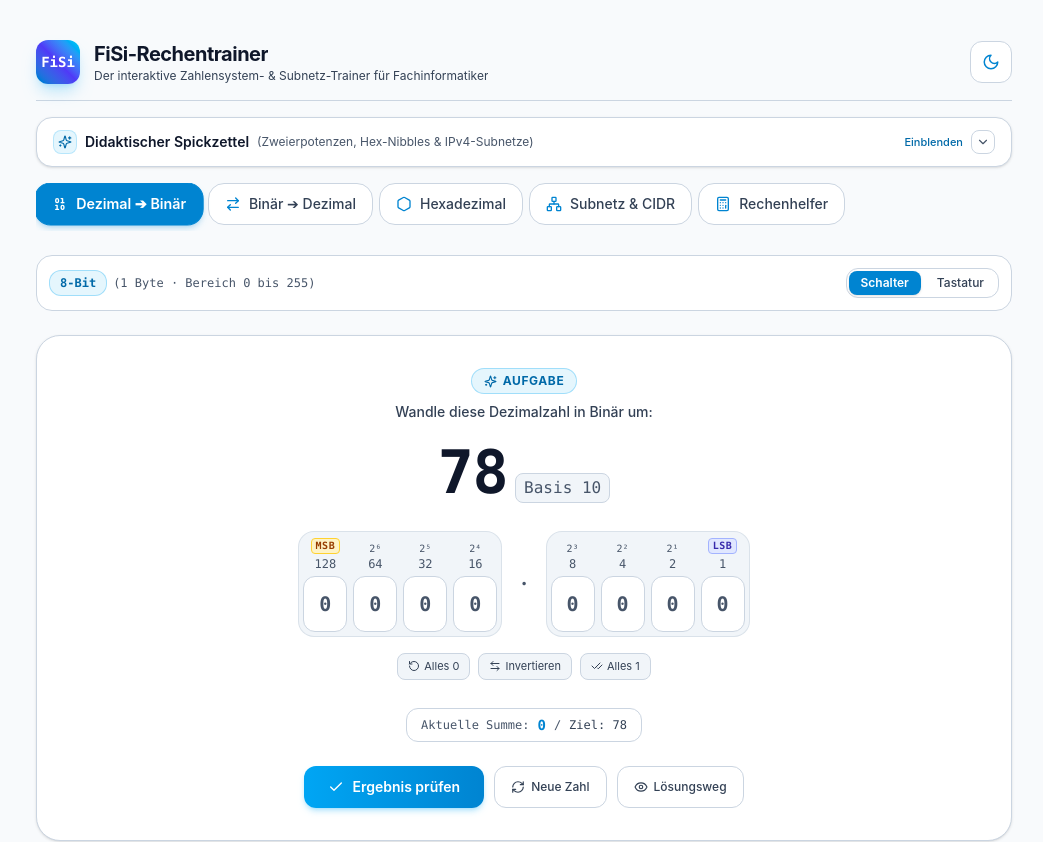
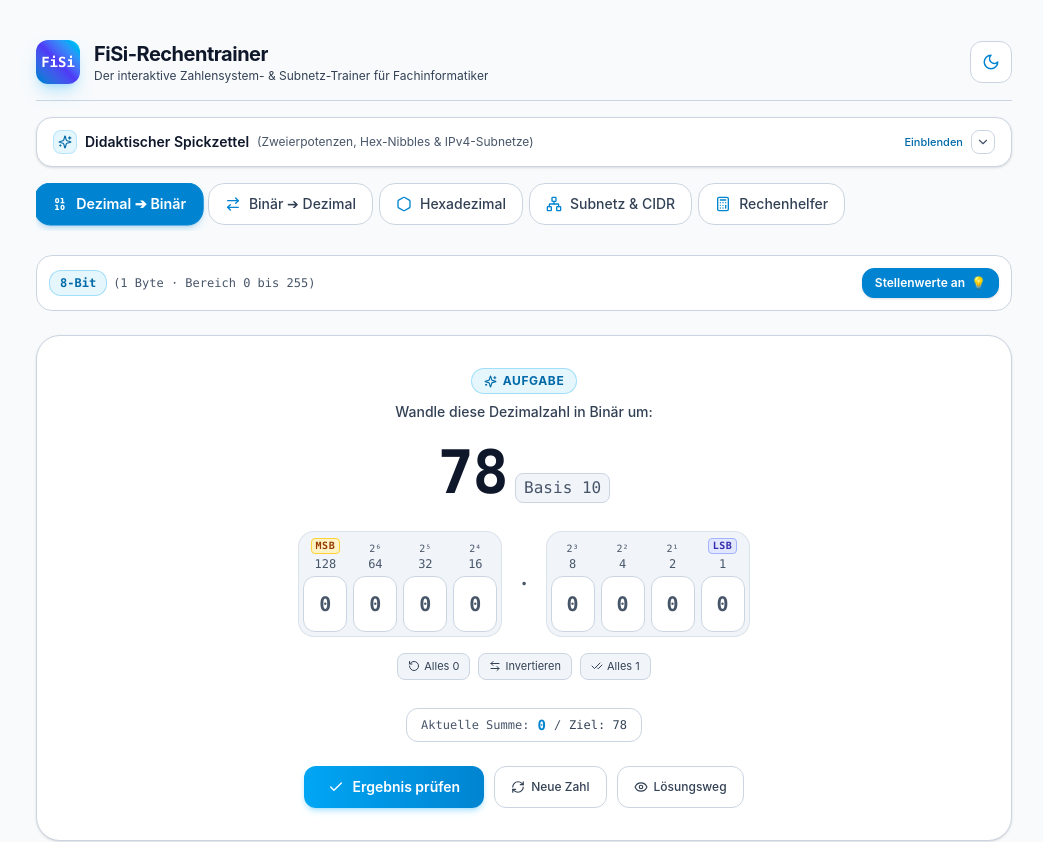
Before and after one commit to osnahub/fisi-rechentrainer, a Next.js app: page / in a window 1280 px wide. Shown: the top 842 px of the page, without its empty margins (116-1159 px from the left). Built offline with nearby package versions, Linux system fonts and the light colour scheme.

Commit message:
feat(dectobin): replace keyboard toggle with powers toggle (default on)

```diff
--- a/src/components/modules/DecToBinModule.tsx
+++ b/src/components/modules/DecToBinModule.tsx
@@ -18,10 +18,9 @@ export function DecToBinModule({
   onStreakUpdate,
 }: DecToBinModuleProps) {
   const bitRange = 8;
-  const [inputMode, setInputMode] = useState<"buttons" | "text">("buttons");
+  const [showPowersHelper, setShowPowersHelper] = useState<boolean>(true);
   const [targetDec, setTargetDec] = useState<number>(0);
   const [bits, setBits] = useState<number[]>(new Array(8).fill(0));
-  const [textInput, setTextInput] = useState<string>("");
   const [feedback, setFeedback] = useState<{ isCorrect: boolean; message: string } | null>(null);
   const [showSolution, setShowSolution] = useState<boolean>(false);
   const [solutionSteps, setSolutionSteps] = useState<StellenwertStep[]>([]);
@@ -33,7 +32,6 @@ export function DecToBinModule({
 
     setTargetDec(nextVal);
     setBits(new Array(8).fill(0));
-    setTextInput("");
     setFeedback(null);
     setShowSolution(false);
     setSolutionSteps([]);
@@ -49,13 +47,7 @@ export function DecToBinModule({
   );
 
   const checkAnswer = () => {
-    let userBinary = "";
-    if (inputMode === "buttons") {
-      userBinary = bits.join("");
-    } else {
-      userBinary = textInput.replace(/\s+/g, "").padStart(bitRange, "0");
-    }
-
+    const userBinary = bits.join("");
     const targetBinary = Conversions.decToBin(targetDec, bitRange);
     const isCorrect = userBinary === targetBinary;
 
@@ -86,7 +78,7 @@ export function DecToBinModule({
 
   return (
     <div className="space-y-4 sm:space-y-6">
-      {/* Steuerungsleiste: Eingabemodus */}
+      {/* Steuerungsleiste: Stellenwerte an/aus */}
       <div className="flex items-center justify-between gap-2.5 p-2.5 sm:p-3 rounded-2xl bg-[var(--bg-surface)] border border-[var(--border-color)]">
         <div className="flex items-center gap-1.5 text-xs font-mono font-medium text-[var(--text-secondary)]">
           <span className="px-2.5 py-1 rounded-xl bg-sky-500/10 border border-sky-500/30 text-sky-700 dark:text-sky-300 font-bold">
@@ -97,28 +89,17 @@ export function DecToBinModule({
           </span>
         </div>
 
-        <div className="flex items-center gap-1 p-0.5 rounded-xl bg-[var(--bg-input)] border border-[var(--border-color)]">
         <button
-            onClick={() => setInputMode("buttons")}
-            className={`text-xs px-3 py-1 rounded-lg transition-all cursor-pointer font-medium ${
-              inputMode === "buttons"
-                ? "bg-sky-600 dark:bg-sky-500 text-white font-semibold shadow-sm"
-                : "text-[var(--text-secondary)] hover:text-[var(--text-primary)]"
+          onClick={() => setShowPowersHelper((prev) => !prev)}
+          className={`text-xs px-3 py-1.5 rounded-xl border transition-all cursor-pointer font-medium flex items-center gap-1.5 ${
+            showPowersHelper
+              ? "bg-sky-600 dark:bg-sky-500 text-white border-sky-600 dark:border-sky-400 font-semibold shadow-sm"
+              : "border-[var(--border-color)] text-[var(--text-secondary)] hover:border-[var(--border-hover)]"
           }`}
         >
-            Schalter
+          <span>Stellenwerte {showPowersHelper ? "an" : "aus"}</span>
+          <span>💡</span>
         </button>
-          <button
-            onClick={() => setInputMode("text")}
-            className={`text-xs px-3 py-1 rounded-lg transition-all cursor-pointer font-medium ${
-              inputMode === "text"
-                ? "bg-sky-600 dark:bg-sky-500 text-white font-semibold shadow-sm"
-                : "text-[var(--text-secondary)] hover:text-[var(--text-primary)]"
-            }`}
-          >
-            Tastatur
-          </button>
-        </div>
       </div>
 
       {/* Haupt-Aufgaben-Karte */}
@@ -142,9 +123,8 @@ export function DecToBinModule({
         </div>
 
         {/* Schalter-Eingabe mit didaktischer BitRow */}
-        {inputMode === "buttons" && bitRange <= 8 ? (
         <div className="my-4 sm:my-6">
-            <BitRow bits={bits} onChange={setBits} />
+          <BitRow bits={bits} onChange={setBits} showPowers={showPowersHelper} />
 
           {/* Live-Summenanzeige */}
           <div className="mt-3 inline-flex items-center gap-2 px-3.5 py-1.5 rounded-xl bg-[var(--bg-input)] border border-[var(--border-color)] text-xs font-mono">
@@ -164,26 +144,6 @@ export function DecToBinModule({
             <span className="text-[var(--text-secondary)]">Ziel: {targetDec}</span>
           </div>
         </div>
-        ) : (
-          /* Mobile-optimierte Tastatur-Eingabe */
-          <div className="my-4 sm:my-6 max-w-sm mx-auto">
-            <input
-              type="text"
-              inputMode="numeric"
-              pattern="[01\s]*"
-              autoComplete="off"
-              autoCorrect="off"
-              value={textInput}
-              onChange={(e) => setTextInput(e.target.value.replace(/[^01\s]/g, ""))}
-              onKeyDown={(e) => e.key === "Enter" && checkAnswer()}
-              placeholder="8 Bits eingeben (z. B. 10100000)"
-              className="w-full text-center font-mono text-xl sm:text-2xl py-3 px-4 rounded-2xl border border-[var(--border-color)] bg-[var(--bg-input)] text-[var(--text-primary)] focus:outline-none focus:border-sky-400 focus:ring-2 focus:ring-sky-500/20 transition-all"
-            />
-            <p className="text-[11px] text-[var(--text-muted)] mt-2">
-              💡 Leerzeichen zur Nibble-Trennung sind erlaubt. Drücke Enter zum Prüfen.
-            </p>
-          </div>
-        )}
 
         {/* Aktionsleiste */}
         <div className="flex flex-wrap items-center justify-center gap-2 sm:gap-2.5 mt-5">
--- a/src/components/ui/BitRow.tsx
+++ b/src/components/ui/BitRow.tsx
@@ -9,6 +9,7 @@ interface BitRowProps {
   onBitClick?: () => void;
   powers?: number[]; // e.g. [128, 64, 32, 16, 8, 4, 2, 1]
   showQuickActions?: boolean;
+  showPowers?: boolean;
 }
 
 export function BitRow({
@@ -17,6 +18,7 @@ export function BitRow({
   onBitClick,
   powers,
   showQuickActions = true,
+  showPowers = true,
 }: BitRowProps) {
   const triggerHaptic = () => {
     if (typeof window !== "undefined" && "vibrate" in navigator) {
@@ -104,6 +106,13 @@ export function BitRow({
                   >
                     {/* Exponent & Stellenwert & MSB/LSB Badge (feste 36px Höhe) */}
                     <div className="h-9 w-full flex flex-col items-center justify-end">
+                      <div
+                        className={`flex flex-col items-center justify-end transition-opacity duration-200 ${
+                          showPowers
+                            ? "opacity-100"
+                            : "opacity-0 select-none pointer-events-none"
+                        }`}
+                      >
                         {isMSB && (
                           <span className="text-[9px] sm:text-[10px] font-mono font-bold tracking-wider text-amber-800 bg-amber-100 border border-amber-300 dark:text-amber-300 dark:bg-amber-950/50 dark:border-amber-500/40 px-0.5 sm:px-1 py-0.5 rounded leading-none mb-0.5">
                             MSB
@@ -127,6 +136,7 @@ export function BitRow({
                         >
                           {powerVal}
                         </span>
+                      </div>
                     </div>
 
                     <button
```
Lines whose indentation alone changed are shown as unchanged.
